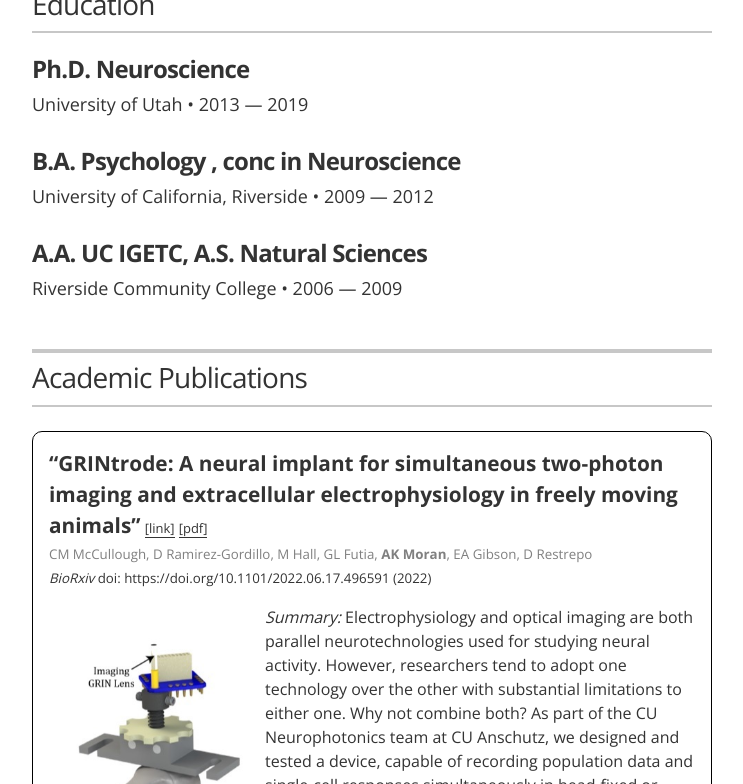
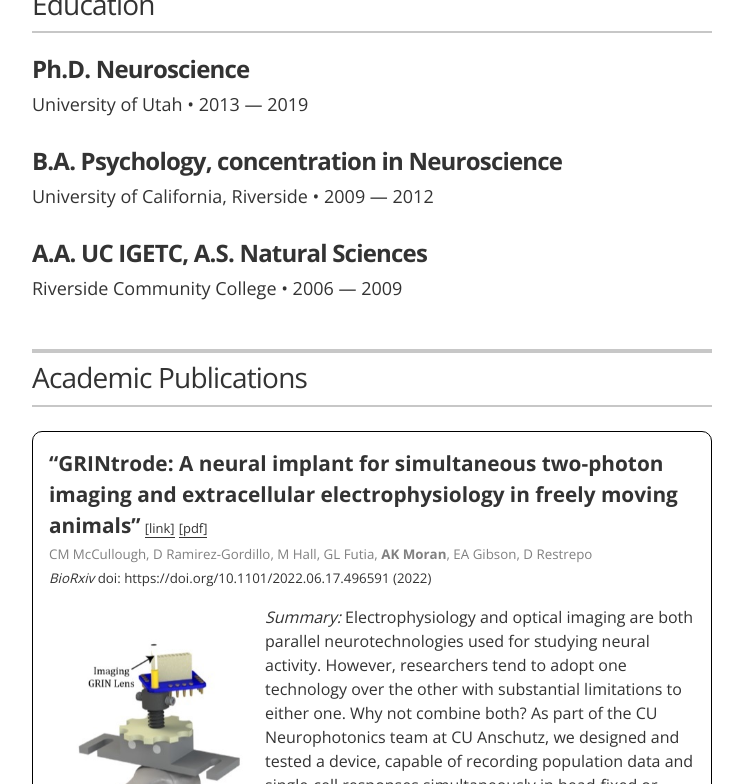
Before and after one commit to andsinpants/andsinpants.github.io, a Jekyll site: the page built from index.html, in a window 1280 px wide and 900 px high, scrolled down 802 px, cut to the strip 116-900 px from the top of the window. Shown: the whole strip, without its empty margins (268-1011 px from the left). Built offline with Jekyll 4.4.1, drawn with Linux system fonts in a browser that asks for light colours.

Commit message:
Update education.yml

```diff
--- a/_data/education.yml
+++ b/_data/education.yml
@@ -3,7 +3,7 @@
   uni: University of Utah
   year: 2013 &mdash; 2019
 
-- degree: B.A. Psychology &comma; conc in Neuroscience
+- degree: B.A. Psychology&comma; concentration in Neuroscience
   uni: University of California, Riverside
   year: 2009 &mdash; 2012
 
```
